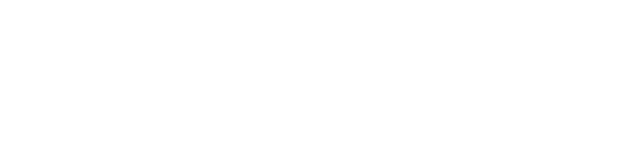
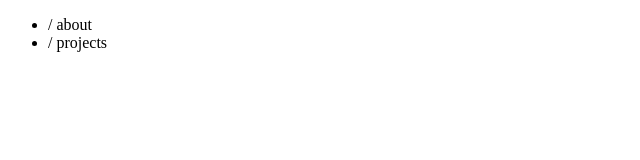
Before and after one commit to Torus403/jackmcnish, a plain HTML site: page index.html in a window 1280 px wide. Shown: the whole page, without its empty margins (0-640 px from the left). Drawn offline with Linux system fonts and the light colour scheme.

```diff
--- a/index.html
+++ b/index.html
@@ -11,6 +11,12 @@
     </head>
 
     <body>
+        <nav>
+            <ul>
+                <li><a>/ about</a></li>
+                <li><a>/ projects</a></li>
+            </ul>
+        </nav>
 
     </body>
 
```
Also changed, not shown: projects.html (+1 -1 lines), img/construction_emoji.jpeg (added), img/hand_writing_emoji.jpeg (deleted).
